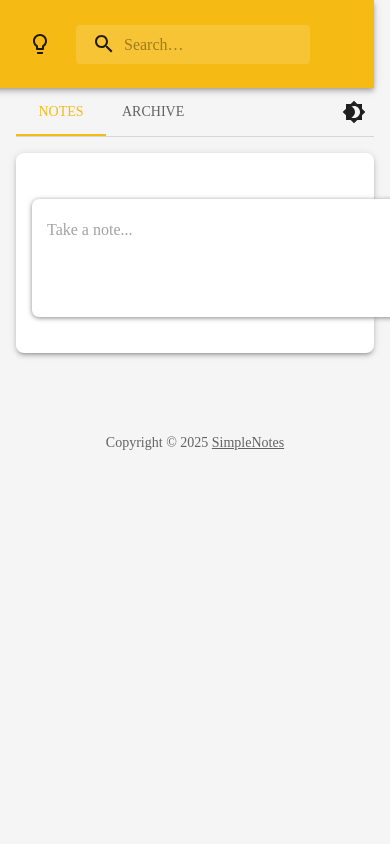
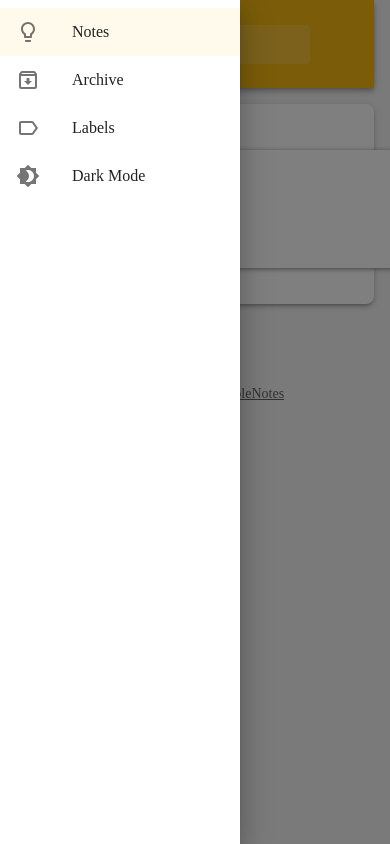
Before and after one commit to GarroNinja/SimpleNotes, a React (Create React App) app: page / in a window 390 px wide. Both pictures are taken after a click on the button "menu". Shown: the top 844 px of the page. Built offline with nearby package versions, Linux system fonts and the light colour scheme; a web font is replaced by a local one.

Commit message:
Add mobile responsive drawer menu and delete confirmation dialogs

```diff
--- a/src/components/App.jsx
+++ b/src/components/App.jsx
@@ -166,7 +166,13 @@ function App() {
     <ThemeProvider theme={theme}>
       <CssBaseline />
       <div>
-        <Header onSearch={handleSearch} />
+        <Header
+          onSearch={handleSearch}
+          onChangeTab={handleTabChange}
+          activeTab={activeTab}
+          darkMode={darkMode}
+          onToggleDarkMode={toggleDarkMode}
+        />
         <Container>
           <Box sx={{
             display: 'flex',
@@ -174,7 +180,8 @@ function App() {
             alignItems: 'center',
             borderBottom: 1,
             borderColor: "divider",
-            mb: 2
+            mb: 2,
+            display: { xs: 'none', sm: 'flex' } // Hide on mobile as we use drawer instead
           }}>
             <Tabs
               value={activeTab}
--- a/src/components/Layout/Header.jsx
+++ b/src/components/Layout/Header.jsx
@@ -1,8 +1,29 @@
-import React from "react";
-import { AppBar, Toolbar, Typography, InputBase, IconButton } from "@mui/material";
+import React, { useState } from "react";
+import {
+  AppBar,
+  Toolbar,
+  Typography,
+  InputBase,
+  IconButton,
+  Drawer,
+  List,
+  ListItem,
+  ListItemIcon,
+  ListItemText,
+  ListItemButton,
+  useMediaQuery,
+  useTheme
+} from "@mui/material";
 import { styled, alpha } from "@mui/material/styles";
 import LightbulbOutlinedIcon from "@mui/icons-material/LightbulbOutlined";
 import SearchIcon from "@mui/icons-material/Search";
+import MenuIcon from "@mui/icons-material/Menu";
+import ArchiveOutlinedIcon from "@mui/icons-material/ArchiveOutlined";
+import LabelOutlinedIcon from "@mui/icons-material/LabelOutlined";
+import DeleteOutlineOutlinedIcon from "@mui/icons-material/DeleteOutlineOutlined";
+import SettingsOutlinedIcon from "@mui/icons-material/SettingsOutlined";
+import Brightness4Icon from '@mui/icons-material/Brightness4';
+import Brightness7Icon from '@mui/icons-material/Brightness7';
 
 const Search = styled("div")(({ theme }) => ({
   position: "relative",
@@ -43,11 +64,73 @@ const StyledInputBase = styled(InputBase)(({ theme }) => ({
   },
 }));
 
-function Header({ onSearch }) {
+function Header({ onSearch, onChangeTab, activeTab, darkMode, onToggleDarkMode }) {
+  const theme = useTheme();
+  const isMobile = useMediaQuery(theme.breakpoints.down('sm'));
+  const [drawerOpen, setDrawerOpen] = useState(false);
+
+  const handleDrawerToggle = () => {
+    setDrawerOpen(!drawerOpen);
+  };
+
+  const handleMenuItemClick = (index) => {
+    onChangeTab(index);
+    setDrawerOpen(false);
+  };
+
+  const drawer = (
+    <List>
+      <ListItem disablePadding>
+        <ListItemButton onClick={() => handleMenuItemClick(0)} selected={activeTab === 0}>
+          <ListItemIcon>
+            <LightbulbOutlinedIcon />
+          </ListItemIcon>
+          <ListItemText primary="Notes" />
+        </ListItemButton>
+      </ListItem>
+      <ListItem disablePadding>
+        <ListItemButton onClick={() => handleMenuItemClick(1)} selected={activeTab === 1}>
+          <ListItemIcon>
+            <ArchiveOutlinedIcon />
+          </ListItemIcon>
+          <ListItemText primary="Archive" />
+        </ListItemButton>
+      </ListItem>
+      <ListItem disablePadding>
+        <ListItemButton>
+          <ListItemIcon>
+            <LabelOutlinedIcon />
+          </ListItemIcon>
+          <ListItemText primary="Labels" />
+        </ListItemButton>
+      </ListItem>
+      <ListItem disablePadding>
+        <ListItemButton onClick={onToggleDarkMode}>
+          <ListItemIcon>
+            {darkMode ? <Brightness7Icon /> : <Brightness4Icon />}
+          </ListItemIcon>
+          <ListItemText primary={darkMode ? "Light Mode" : "Dark Mode"} />
+        </ListItemButton>
+      </ListItem>
+    </List>
+  );
+
   return (
+    <>
       <AppBar position="static" color="primary" sx={{ backgroundColor: "#f5ba13" }}>
         <Toolbar>
-        <IconButton edge="start" color="inherit" aria-label="menu" sx={{ mr: 2 }}>
+          {isMobile && (
+            <IconButton
+              edge="start"
+              color="inherit"
+              aria-label="menu"
+              onClick={handleDrawerToggle}
+              sx={{ mr: 2 }}
+            >
+              <MenuIcon />
+            </IconButton>
+          )}
+          <IconButton edge="start" color="inherit" aria-label="logo" sx={{ mr: 2, display: { xs: isMobile ? 'none' : 'flex', sm: 'flex' } }}>
             <LightbulbOutlinedIcon />
           </IconButton>
           <Typography variant="h6" noWrap component="div" sx={{ display: { xs: "none", sm: "block" } }}>
@@ -63,8 +146,28 @@ function Header({ onSearch }) {
               onChange={(e) => onSearch && onSearch(e.target.value)}
             />
           </Search>
+          {!isMobile && onToggleDarkMode && (
+            <IconButton color="inherit" onClick={onToggleDarkMode} sx={{ ml: 2 }}>
+              {darkMode ? <Brightness7Icon /> : <Brightness4Icon />}
+            </IconButton>
+          )}
         </Toolbar>
       </AppBar>
+      <Drawer
+        variant="temporary"
+        open={drawerOpen}
+        onClose={handleDrawerToggle}
+        ModalProps={{
+          keepMounted: true, // Better open performance on mobile
+        }}
+        sx={{
+          display: { xs: 'block', sm: 'none' },
+          '& .MuiDrawer-paper': { boxSizing: 'border-box', width: 240 },
+        }}
+      >
+        {drawer}
+      </Drawer>
+    </>
   );
 }
 
--- a/src/components/Notes/Note.jsx
+++ b/src/components/Notes/Note.jsx
@@ -12,7 +12,9 @@ import {
   DialogTitle,
   DialogContent,
   DialogActions,
-  Button
+  Button,
+  useMediaQuery,
+  useTheme
 } from "@mui/material";
 import DeleteIcon from "@mui/icons-material/Delete";
 import PushPinIcon from "@mui/icons-material/PushPin";
@@ -35,6 +37,8 @@ const colors = [
 ];
 
 function Note(props) {
+  const theme = useTheme();
+  const isMobile = useMediaQuery(theme.breakpoints.down('sm'));
   const [isPinned, setIsPinned] = useState(false);
   const [color, setColor] = useState(props.color || "#ffffff");
   const [colorMenuAnchor, setColorMenuAnchor] = useState(null);
@@ -42,6 +46,7 @@ function Note(props) {
   const [labels, setLabels] = useState(props.labels || []);
   const [labelDialogOpen, setLabelDialogOpen] = useState(false);
   const [newLabel, setNewLabel] = useState("");
+  const [deleteDialogOpen, setDeleteDialogOpen] = useState(false);
 
   // Adjust colors for dark mode
   const isDarkMode = props.darkMode;
@@ -49,8 +54,17 @@ function Note(props) {
   const textColor = isDarkMode && color === "#ffffff" ? "text.primary" :
                    (color !== "#ffffff" ? "text.primary" : "text.secondary");
 
-  function handleDelete() {
+  function handleDeleteClick() {
+    setDeleteDialogOpen(true);
+  }
+
+  function handleDeleteConfirm() {
     props.onDelete(props.id);
+    setDeleteDialogOpen(false);
+  }
+
+  function handleDeleteCancel() {
+    setDeleteDialogOpen(false);
   }
 
   function handlePinClick() {
@@ -112,10 +126,11 @@ function Note(props) {
   }
 
   return (
+    <>
       <Card
         sx={{
           minWidth: 240,
-        maxWidth: 345,
+          maxWidth: { xs: '100%', sm: 345 },
           m: 1,
           display: "inline-block",
           backgroundColor: adjustedColor,
@@ -157,13 +172,16 @@ function Note(props) {
         </CardContent>
         <CardActions
           sx={{
-          display: { xs: "flex", sm: "none" },
+            display: isMobile ? "flex" : "none",
             justifyContent: "flex-start",
-          p: 1
+            p: 1,
+            "& .MuiCard-root:hover &": {
+              display: "flex"
+            }
           }}
         >
           <Tooltip title="Delete">
-          <IconButton size="small" onClick={handleDelete} aria-label="delete">
+            <IconButton size="small" onClick={handleDeleteClick} aria-label="delete">
               <DeleteIcon fontSize="small" />
             </IconButton>
           </Tooltip>
@@ -248,6 +266,30 @@ function Note(props) {
           </DialogActions>
         </Dialog>
       </Card>
+
+      {/* Delete confirmation dialog */}
+      <Dialog
+        open={deleteDialogOpen}
+        onClose={handleDeleteCancel}
+        aria-labelledby="alert-dialog-title"
+        aria-describedby="alert-dialog-description"
+      >
+        <DialogTitle id="alert-dialog-title">
+          {"Delete this note?"}
+        </DialogTitle>
+        <DialogContent>
+          <Typography variant="body1">
+            This action cannot be undone. Are you sure you want to delete this note?
+          </Typography>
+        </DialogContent>
+        <DialogActions>
+          <Button onClick={handleDeleteCancel}>Cancel</Button>
+          <Button onClick={handleDeleteConfirm} color="error" autoFocus>
+            Delete
+          </Button>
+        </DialogActions>
+      </Dialog>
+    </>
   );
 }
 
```
Lines whose indentation alone changed are shown as unchanged.
